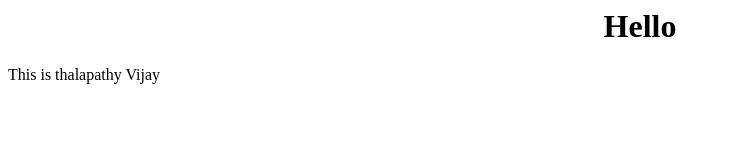
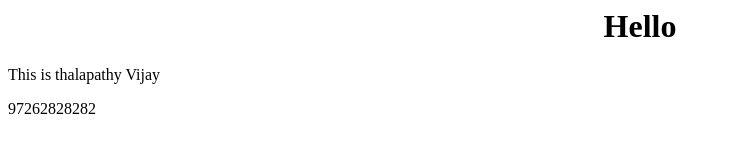
Before and after one commit to kingslee2507/testrepo-emc, a plain HTML site: page index.html in a window 1280 px wide. Shown: the whole page, without its empty margins (0-731 px from the left). Drawn offline with Linux system fonts and the light colour scheme.

Commit message:
added the number

```diff
--- a/index.html
+++ b/index.html
@@ -3,3 +3,5 @@
 </center>
 
 <p> This is thalapathy Vijay </p>
+
+<p> 97262828282 </p>
```
